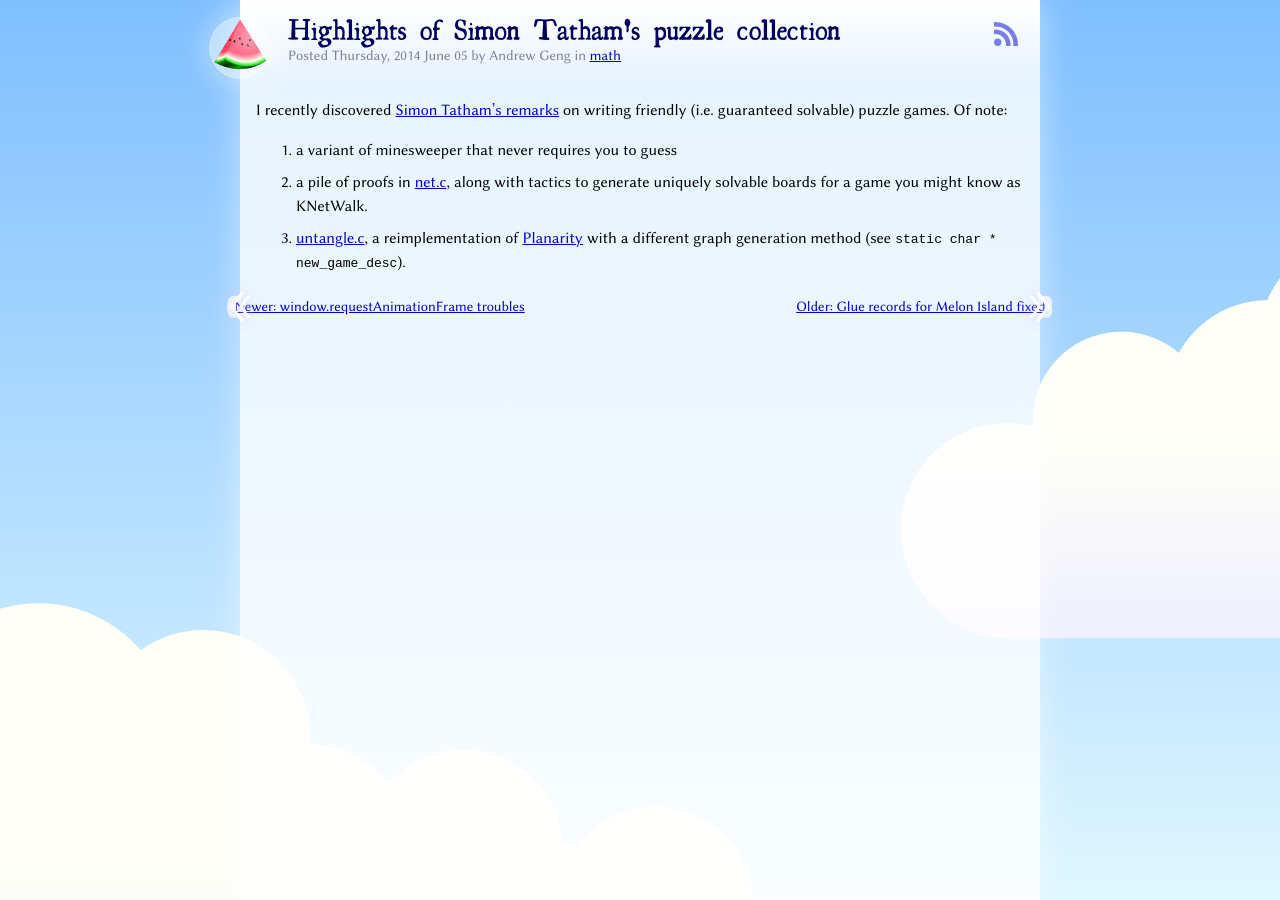
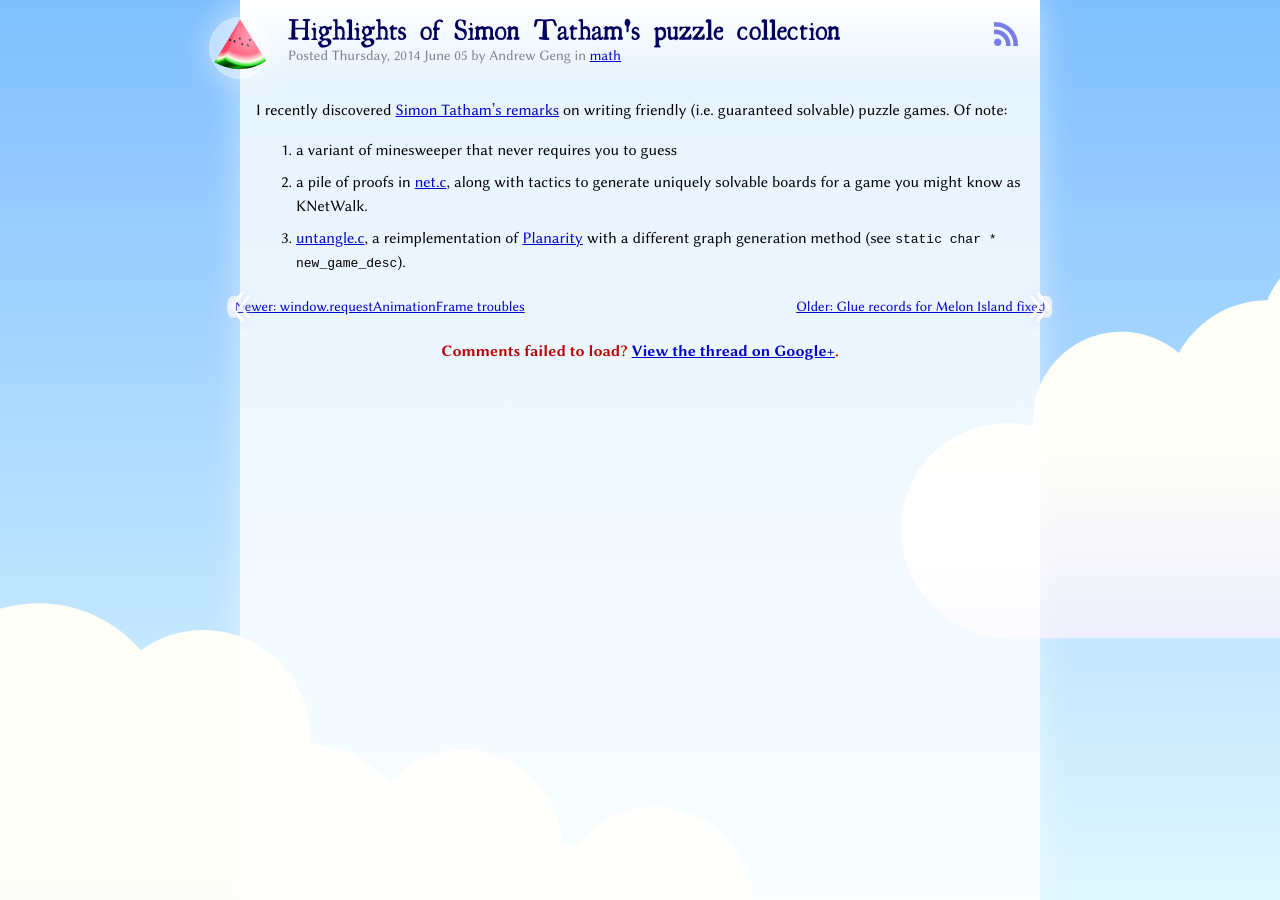
Before and after one commit to pteromys/blog, a Jekyll site: the page built from _posts/2014-06-05-puzzles.md, in a window 1280 px wide. Built offline with Jekyll 4.4.1, drawn with Linux system fonts in a browser that asks for light colours; comment, search, counter and statistics services are not loaded.

Commit message:
Comments with G+ embedded posts!
In case it fails to load, the div it would replace is a plain link to
the post on G+.

```diff
--- a/_layouts/post.html
+++ b/_layouts/post.html
@@ -17,3 +17,12 @@
 </article>
 
 {% include prevnext.html %}
+
+{% if page.googlepost %}
+<div class="gplusembedded">
+<div class="g-post" data-href="https://plus.google.com/{{ page.googlepost }}">
+	<div class="gplusreplaced">Comments failed to load? <a href="https://plus.google.com/{{ page.googlepost }}">View the thread on Google+</a>.</div>
+</div>
+</div>
+<script type="text/javascript" src="https://apis.google.com/js/plusone.js"></script>
+{% endif %}
--- a/base.scss
+++ b/base.scss
@@ -113,6 +113,14 @@
 	display: inline-block;
 	min-width: 6em; text-align: right;
 }
+.gplusembedded {
+	clear: both;
+	text-align: center;
+}
+.gplusreplaced {
+	font-weight: bold;
+	color: #bf0000;
+}
 .siblings {
 	font-size: 90%;
 	margin: 1.5em 0em;
```
Also changed, not shown: _posts/2013-02-23-shift-f3.md (+1 -0 lines), _posts/2014-02-26-glue.md (+1 -0 lines), _posts/2014-06-05-puzzles.md (+1 -0 lines), _posts/2014-10-09-raf.md (+1 -0 lines).
